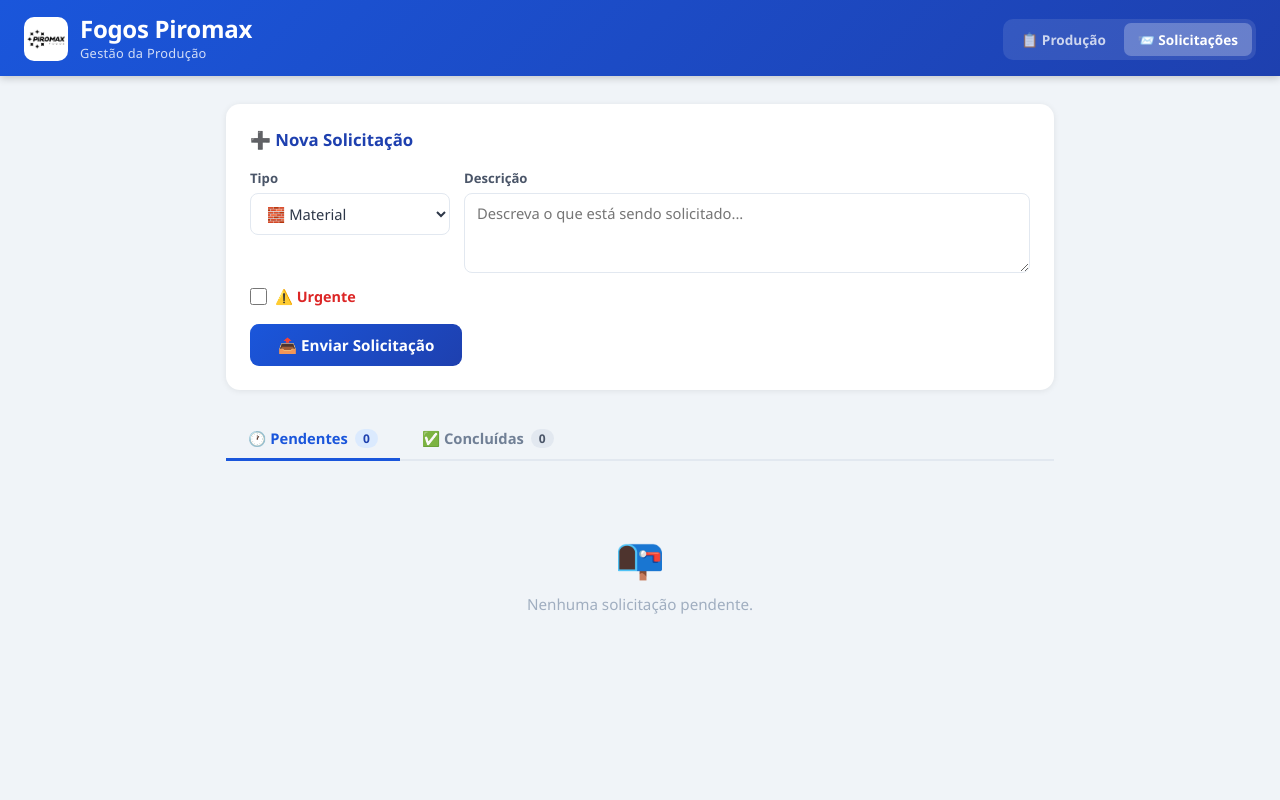
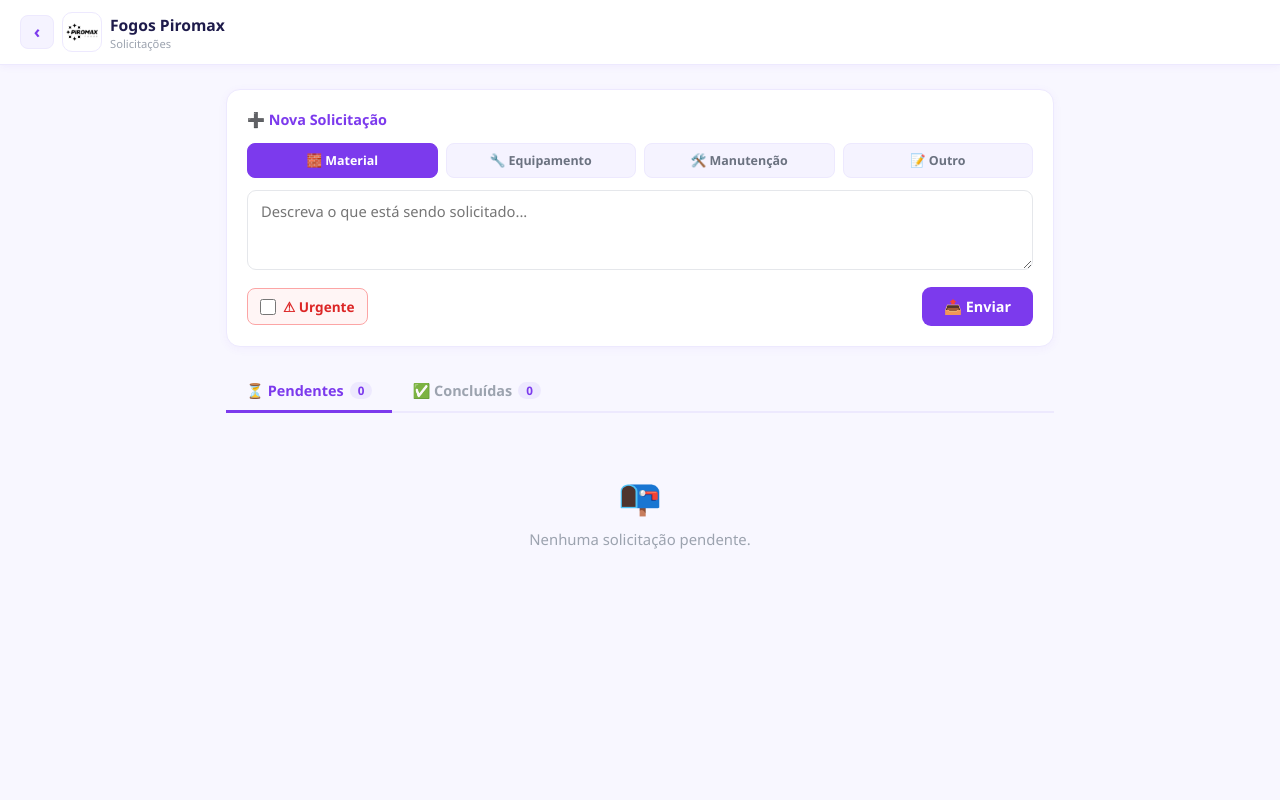
Before and after one commit to fogospiromax/controledeprodu-o, a Flask app: template templates/requests.html in a window 1280 px wide. Run offline with Flask 3, Linux system fonts and the light colour scheme; the template is opened without the code that fills it, so the values that code supplies are empty; some libraries are stand-ins or nearby versions.

Commit message:
Update requests.html

```diff
--- a/templates/requests.html
+++ b/templates/requests.html
@@ -4,140 +4,220 @@
 <meta charset="UTF-8">
 <meta name="viewport" content="width=device-width, initial-scale=1.0">
 <title>Solicitações — Fogos Piromax</title>
+<link rel="manifest" href="/static/manifest.json">
+<link rel="apple-touch-icon" href="/static/logo.png">
+<meta name="apple-mobile-web-app-capable" content="yes">
+<meta name="apple-mobile-web-app-title" content="Piromax">
+<meta name="apple-mobile-web-app-status-bar-style" content="default">
+<meta name="theme-color" content="#7c3aed">
 <style>
 * { box-sizing: border-box; margin: 0; padding: 0; }
-body { font-family: 'Segoe UI', Tahoma, Geneva, Verdana, sans-serif; background: #f0f4f8; color: #2d3748; min-height: 100vh; }
+body { font-family: 'Segoe UI', system-ui, sans-serif; background: #f8f7ff; color: #2d3748; min-height: 100vh; }
 
 /* ── Header ── */
-header { background: linear-gradient(135deg, #1a56db, #1e40af); color: white; padding: 16px 24px 0; box-shadow: 0 2px 8px rgba(0,0,0,0.2); }
-.header-top { display: flex; justify-content: space-between; align-items: center; flex-wrap: wrap; gap: 10px; padding-bottom: 14px; }
-.header-brand { display: flex; align-items: center; gap: 12px; }
+header {
+  background: white; border-bottom: 1px solid #ede9fe;
+  box-shadow: 0 1px 8px rgba(124,58,237,0.07);
+  position: sticky; top: 0; z-index: 50;
+  padding: 12px 20px; display: flex; align-items: center; gap: 8px;
+}
+.header-left { display: flex; align-items: center; gap: 8px; flex: 1; }
+.back-btn {
+  width: 34px; height: 34px; background: #f5f3ff; border-radius: 8px;
+  display: flex; align-items: center; justify-content: center;
+  color: #7c3aed; font-size: 1.1rem; cursor: pointer;
+  border: 1.5px solid #ede9fe; font-family: inherit;
+  flex-shrink: 0; text-decoration: none; font-weight: 700; line-height: 1;
+}
+.back-btn:hover { background: #ede9fe; }
 .header-logo {
-  width: 44px; height: 44px;
-  background: white;
-  border-radius: 10px;
-  display: flex; align-items: center; justify-content: center;
-  overflow: hidden; flex-shrink: 0;
-  padding: 3px;
+  width: 40px; height: 40px; background: white; border-radius: 10px;
+  overflow: hidden; padding: 3px; border: 1px solid #ede9fe; flex-shrink: 0;
 }
 .header-logo img { width: 100%; height: 100%; object-fit: contain; }
-.header-brand-text h1 { font-size: 1.5rem; font-weight: 800; letter-spacing: -0.3px; line-height: 1.1; }
-.header-brand-text .app-name { font-size: 0.8rem; opacity: 0.8; font-weight: 500; margin-top: 2px; letter-spacing: 0.3px; }
-.header-nav { display: flex; gap: 4px; background: rgba(255,255,255,0.1); border-radius: 10px; padding: 4px; }
-.header-nav a { color: white; text-decoration: none; padding: 7px 14px; border-radius: 7px; font-size: 0.85rem; font-weight: 600; transition: background 0.2s; opacity: 0.75; }
-.header-nav a:hover { background: rgba(255,255,255,0.15); opacity: 1; }
-.header-nav a.active { background: rgba(255,255,255,0.25); opacity: 1; }
+.header-brand-text .title { font-size: 0.98rem; font-weight: 700; color: #1e1b4b; }
+.header-brand-text .sub { font-size: 0.7rem; color: #9ca3af; }
 
 /* ── Layout ── */
-.container { max-width: 860px; margin: 28px auto; padding: 0 16px; }
+.container { max-width: 860px; margin: 24px auto; padding: 0 16px 40px; }
 
-/* ── Formulário ── */
-.form-card { background: white; border-radius: 14px; box-shadow: 0 1px 6px rgba(0,0,0,0.08); padding: 24px; margin-bottom: 28px; }
-.form-card h2 { font-size: 1.05rem; font-weight: 700; color: #1e40af; margin-bottom: 18px; display: flex; align-items: center; gap: 8px; }
-.form-row { display: flex; gap: 14px; flex-wrap: wrap; margin-bottom: 14px; }
-.form-group { display: flex; flex-direction: column; gap: 6px; flex: 1; min-width: 180px; }
-label { font-size: 0.82rem; font-weight: 600; color: #4a5568; }
-select, textarea, input[type="text"] { border: 1.5px solid #e2e8f0; border-radius: 8px; padding: 9px 12px; font-size: 0.92rem; font-family: inherit; color: #2d3748; outline: none; transition: border-color 0.2s; background: white; }
-select:focus, textarea:focus, input[type="text"]:focus { border-color: #1a56db; box-shadow: 0 0 0 3px rgba(26,86,219,0.1); }
-textarea { resize: vertical; min-height: 80px; }
-.urgente-row { display: flex; align-items: center; gap: 8px; margin-bottom: 18px; }
-.urgente-row input[type="checkbox"] { width: 17px; height: 17px; accent-color: #dc2626; cursor: pointer; }
-.urgente-row label { font-size: 0.9rem; color: #dc2626; font-weight: 600; cursor: pointer; }
-.btn-submit { background: linear-gradient(135deg, #1a56db, #1e40af); color: white; border: none; border-radius: 9px; padding: 11px 28px; font-size: 0.95rem; font-weight: 700; cursor: pointer; transition: opacity 0.2s, transform 0.1s; font-family: inherit; }
-.btn-submit:hover { opacity: 0.9; }
-.btn-submit:active { transform: scale(0.97); }
+/* ── Formulário nova solicitação ── */
+.form-card {
+  background: white; border-radius: 14px;
+  box-shadow: 0 2px 10px rgba(124,58,237,0.05); border: 1.5px solid #ede9fe;
+  padding: 20px; margin-bottom: 24px;
+}
+.form-card h2 {
+  font-size: 0.9rem; font-weight: 700; color: #7c3aed; margin-bottom: 14px;
+}
+.tipo-grid {
+  display: grid; grid-template-columns: repeat(4, 1fr); gap: 8px; margin-bottom: 12px;
+}
+.tipo-btn {
+  background: #f5f3ff; border: 1.5px solid #ede9fe; border-radius: 8px;
+  padding: 8px 6px; font-size: 0.78rem; font-weight: 600; color: #6b7280;
+  cursor: pointer; font-family: inherit; text-align: center; transition: all 0.15s;
+}
+.tipo-btn:hover { border-color: #c4b5fd; color: #7c3aed; }
+.tipo-btn.active { background: #7c3aed; border-color: #7c3aed; color: white; }
+.form-textarea {
+  width: 100%; border: 1.5px solid #e5e7eb; border-radius: 9px;
+  padding: 10px 13px; font-size: 0.92rem; font-family: inherit;
+  color: #1e1b4b; resize: vertical; min-height: 80px; outline: none;
+  transition: border-color 0.2s; margin-bottom: 12px;
+}
+.form-textarea:focus { border-color: #7c3aed; box-shadow: 0 0 0 3px rgba(124,58,237,0.08); }
+.form-footer { display: flex; align-items: center; justify-content: space-between; flex-wrap: wrap; gap: 10px; }
+.urgente-toggle {
+  display: flex; align-items: center; gap: 7px; cursor: pointer;
+  padding: 8px 12px; border: 1.5px solid #fca5a5; border-radius: 8px;
+  background: #fff5f5; user-select: none; font-size: 0.85rem;
+  font-weight: 700; color: #dc2626;
+}
+.urgente-toggle input { width: 16px; height: 16px; accent-color: #dc2626; cursor: pointer; }
+.btn-submit {
+  background: #7c3aed; color: white; border: none; border-radius: 9px;
+  padding: 10px 22px; font-size: 0.9rem; font-weight: 700;
+  cursor: pointer; font-family: inherit; transition: background 0.15s;
+}
+.btn-submit:hover { background: #6d28d9; }
 
 /* ── Abas ── */
-.tabs { display: flex; gap: 0; border-bottom: 2px solid #e2e8f0; margin-bottom: 20px; }
-.tab-btn { background: none; border: none; padding: 10px 22px; font-size: 0.92rem; font-weight: 600; color: #718096; cursor: pointer; border-bottom: 3px solid transparent; margin-bottom: -2px; transition: all 0.2s; font-family: inherit; display: flex; align-items: center; gap: 7px; }
-.tab-btn.active { color: #1a56db; border-bottom-color: #1a56db; }
-.tab-btn:hover { color: #2d3748; }
-.tab-badge { background: #e2e8f0; color: #4a5568; border-radius: 20px; padding: 1px 8px; font-size: 0.75rem; font-weight: 700; }
-.tab-btn.active .tab-badge { background: #dbeafe; color: #1e40af; }
+.tabs {
+  display: flex; gap: 0; border-bottom: 2px solid #ede9fe; margin-bottom: 18px;
+}
+.tab-btn {
+  background: none; border: none; padding: 10px 20px;
+  font-size: 0.9rem; font-weight: 600; color: #9ca3af; cursor: pointer;
+  border-bottom: 3px solid transparent; margin-bottom: -2px;
+  transition: all 0.2s; font-family: inherit;
+  display: flex; align-items: center; gap: 6px;
+}
+.tab-btn.active { color: #7c3aed; border-bottom-color: #7c3aed; }
+.tab-btn:hover { color: #374151; }
+.tab-badge {
+  background: #ede9fe; color: #7c3aed; border-radius: 20px;
+  padding: 1px 8px; font-size: 0.73rem; font-weight: 700;
+}
 .tab-panel { display: none; }
 .tab-panel.active { display: block; }
 
+/* ── Divisores urgente / normal ── */
+.urgente-divider {
+  font-size: 0.68rem; font-weight: 700; color: #dc2626; letter-spacing: 0.5px;
+  padding: 6px 4px 8px; border-top: 2px solid #fecaca; margin-top: 4px;
+}
+.normal-divider {
+  font-size: 0.68rem; font-weight: 700; color: #9ca3af; letter-spacing: 0.5px;
+  padding: 10px 4px 8px; border-top: 1px solid #f3f4f6; margin-top: 4px;
+}
+
 /* ── Cards de solicitação ── */
-.req-list { display: flex; flex-direction: column; gap: 12px; }
-.req-card { background: white; border-radius: 12px; box-shadow: 0 1px 4px rgba(0,0,0,0.07); padding: 16px 20px; border-left: 4px solid #cbd5e0; display: flex; gap: 14px; align-items: flex-start; }
-.req-card.urgente { border-left-color: #dc2626; }
-.req-card.concluida { border-left-color: #16a34a; opacity: 0.85; }
-.req-tipo-badge { background: #eff6ff; color: #1e40af; border-radius: 7px; padding: 5px 10px; font-size: 0.75rem; font-weight: 700; white-space: nowrap; flex-shrink: 0; }
+.req-list { display: flex; flex-direction: column; gap: 10px; }
+.req-card {
+  background: white; border-radius: 12px;
+  box-shadow: 0 1px 5px rgba(0,0,0,0.06); padding: 14px 18px;
+  border-left: 4px solid #e5e7eb;
+  display: flex; gap: 12px; align-items: flex-start;
+}
+.req-card.urgente { border-left-color: #ef4444; }
+.req-card.pendente { border-left-color: #f59e0b; }
+.req-card.concluida { border-left-color: #22c55e; opacity: 0.85; }
+.req-tipo-badge {
+  background: #f5f3ff; color: #7c3aed; border-radius: 7px;
+  padding: 4px 9px; font-size: 0.73rem; font-weight: 700;
+  white-space: nowrap; flex-shrink: 0;
+}
 .req-body { flex: 1; }
-.req-desc { font-size: 0.95rem; color: #1a202c; font-weight: 500; margin-bottom: 6px; line-height: 1.4; }
-.req-meta { font-size: 0.78rem; color: #718096; display: flex; gap: 12px; flex-wrap: wrap; }
-.badge-urgente { background: #fee2e2; color: #dc2626; border-radius: 5px; padding: 2px 8px; font-size: 0.72rem; font-weight: 700; }
-.badge-concluida { background: #dcfce7; color: #16a34a; border-radius: 5px; padding: 2px 8px; font-size: 0.72rem; font-weight: 700; }
-.req-resposta { margin-top: 8px; background: #f0fdf4; border-radius: 7px; padding: 8px 12px; font-size: 0.82rem; color: #166534; border-left: 3px solid #16a34a; }
-.empty-state { text-align: center; padding: 48px 24px; color: #a0aec0; font-size: 0.95rem; }
-.empty-state .empty-icon { font-size: 2.5rem; margin-bottom: 10px; }
+.req-desc { font-size: 0.93rem; color: #111827; font-weight: 500; margin-bottom: 5px; line-height: 1.4; }
+.req-meta { font-size: 0.77rem; color: #9ca3af; display: flex; gap: 10px; flex-wrap: wrap; }
+.badge-urgente {
+  background: #fee2e2; color: #dc2626; border-radius: 5px;
+  padding: 1px 7px; font-size: 0.7rem; font-weight: 700;
+}
+.badge-concluida {
+  background: #dcfce7; color: #16a34a; border-radius: 5px;
+  padding: 1px 7px; font-size: 0.7rem; font-weight: 700;
+}
+.req-resposta {
+  margin-top: 8px; background: #f0fdf4; border-radius: 7px;
+  padding: 8px 12px; font-size: 0.82rem; color: #166534;
+  border-left: 3px solid #16a34a;
+}
+.empty-state { text-align: center; padding: 40px 20px; color: #9ca3af; font-size: 0.93rem; }
+.empty-state .empty-icon { font-size: 2.2rem; margin-bottom: 10px; }
 
 /* ── Toast ── */
-#toast { position: fixed; bottom: 24px; left: 50%; transform: translateX(-50%); background: #1e40af; color: white; padding: 12px 24px; border-radius: 10px; font-size: 0.9rem; font-weight: 600; box-shadow: 0 4px 16px rgba(0,0,0,0.2); opacity: 0; transition: opacity 0.3s; pointer-events: none; z-index: 999; white-space: nowrap; }
+#toast {
+  position: fixed; bottom: 24px; left: 50%; transform: translateX(-50%);
+  background: #7c3aed; color: white; padding: 12px 24px;
+  border-radius: 10px; font-size: 0.9rem; font-weight: 600;
+  box-shadow: 0 4px 16px rgba(0,0,0,0.15);
+  opacity: 0; transition: opacity 0.3s; pointer-events: none; z-index: 999;
+  white-space: nowrap;
+}
 #toast.show { opacity: 1; }
+
+@media (max-width: 480px) {
+  .tipo-grid { grid-template-columns: repeat(2, 1fr); }
+}
 </style>
 </head>
 <body>
+
 <header>
-  <div class="header-top">
-    <div class="header-brand">
-      <div class="header-logo"><img src="/static/logo.png" alt="Piromax"></div>
+  <div class="header-left">
+    <a href="/" class="back-btn" title="Voltar ao início">‹</a>
+    <div class="header-logo">
+      <img src="/static/logo.png" alt="Piromax">
+    </div>
     <div class="header-brand-text">
-        <h1>Fogos Piromax</h1>
-        <div class="app-name">Gestão da Produção</div>
+      <div class="title">Fogos Piromax</div>
+      <div class="sub">Solicitações</div>
     </div>
-    </div>
-    <nav class="header-nav">
-      <a href="/">📋 Produção</a>
-      <a href="/requests" class="active">📨 Solicitações</a>
-    </nav>
   </div>
 </header>
 
 <div class="container">
+
   <!-- Formulário nova solicitação -->
   <div class="form-card">
     <h2>➕ Nova Solicitação</h2>
-    <div class="form-row">
-      <div class="form-group" style="max-width: 200px;">
-        <label for="tipo">Tipo</label>
-        <select id="tipo">
-          <option value="material">🧱 Material</option>
-          <option value="equipamento">🔧 Equipamento</option>
-          <option value="manutencao">🛠️ Manutenção</option>
-          <option value="outro">📝 Outro</option>
-        </select>
+    <div class="tipo-grid" id="tipoGrid">
+      <button class="tipo-btn active" data-value="material" onclick="selecionarTipo(this)">🧱 Material</button>
+      <button class="tipo-btn" data-value="equipamento" onclick="selecionarTipo(this)">🔧 Equipamento</button>
+      <button class="tipo-btn" data-value="manutencao" onclick="selecionarTipo(this)">🛠️ Manutenção</button>
+      <button class="tipo-btn" data-value="outro" onclick="selecionarTipo(this)">📝 Outro</button>
     </div>
-      <div class="form-group">
-        <label for="descricao">Descrição</label>
-        <textarea id="descricao" placeholder="Descreva o que está sendo solicitado..."></textarea>
+    <textarea class="form-textarea" id="descricao" placeholder="Descreva o que está sendo solicitado..."></textarea>
+    <div class="form-footer">
+      <label class="urgente-toggle">
+        <input type="checkbox" id="urgente"> ⚠ Urgente
+      </label>
+      <button class="btn-submit" onclick="enviarSolicitacao()">📤 Enviar</button>
     </div>
-    </div>
-    <div class="urgente-row">
-      <input type="checkbox" id="urgente">
-      <label for="urgente">⚠️ Urgente</label>
-    </div>
-    <button class="btn-submit" onclick="enviarSolicitacao()">📤 Enviar Solicitação</button>
   </div>
 
   <!-- Abas -->
   <div class="tabs">
     <button class="tab-btn active" onclick="trocarAba('pendentes', this)">
-      🕐 Pendentes
-      <span class="tab-badge" id="badge-pendentes">{{ pendentes|length }}</span>
+      ⏳ Pendentes <span class="tab-badge" id="badge-pendentes">{{ pendentes|length }}</span>
     </button>
     <button class="tab-btn" onclick="trocarAba('concluidas', this)">
-      ✅ Concluídas
-      <span class="tab-badge" id="badge-concluidas">{{ concluidas|length }}</span>
+      ✅ Concluídas <span class="tab-badge" id="badge-concluidas">{{ concluidas|length }}</span>
     </button>
   </div>
 
-  <!-- Pendentes -->
+  <!-- Pendentes: urgentes primeiro -->
   <div class="tab-panel active" id="panel-pendentes">
     <div class="req-list" id="lista-pendentes">
-      {% if pendentes %}
-        {% for r in pendentes %}
-        <div class="req-card {% if r.urgente %}urgente{% endif %}" data-id="{{ r.id }}">
+      {% set urgentes = pendentes | selectattr('urgente') | list %}
+      {% set normais = pendentes | rejectattr('urgente') | list %}
+
+      {% if urgentes %}
+      <div class="urgente-divider">⚠ URGENTE</div>
+      {% for r in urgentes %}
+      <div class="req-card urgente" data-id="{{ r.id }}">
         <span class="req-tipo-badge">
           {% if r.tipo == 'material' %}🧱 Material
           {% elif r.tipo == 'equipamento' %}🔧 Equipamento
@@ -148,12 +228,34 @@ textarea { resize: vertical; min-height: 80px; }
           <div class="req-desc">{{ r.descricao }}</div>
           <div class="req-meta">
             <span>🕐 {{ r.created_at }}</span>
-              {% if r.urgente %}<span class="badge-urgente">⚠️ URGENTE</span>{% endif %}
+            <span class="badge-urgente">⚠️ URGENTE</span>
           </div>
         </div>
       </div>
       {% endfor %}
-      {% else %}
+      {% endif %}
+
+      {% if normais %}
+      <div class="normal-divider">OUTRAS PENDÊNCIAS</div>
+      {% for r in normais %}
+      <div class="req-card pendente" data-id="{{ r.id }}">
+        <span class="req-tipo-badge">
+          {% if r.tipo == 'material' %}🧱 Material
+          {% elif r.tipo == 'equipamento' %}🔧 Equipamento
+          {% elif r.tipo == 'manutencao' %}🛠️ Manutenção
+          {% else %}📝 Outro{% endif %}
+        </span>
+        <div class="req-body">
+          <div class="req-desc">{{ r.descricao }}</div>
+          <div class="req-meta">
+            <span>🕐 {{ r.created_at }}</span>
+          </div>
+        </div>
+      </div>
+      {% endfor %}
+      {% endif %}
+
+      {% if not urgentes and not normais %}
       <div class="empty-state">
         <div class="empty-icon">📭</div>
         Nenhuma solicitação pendente.
@@ -195,10 +297,20 @@ textarea { resize: vertical; min-height: 80px; }
       {% endif %}
     </div>
   </div>
+
 </div>
 
 <div id="toast"></div>
+
 <script>
+let tipoSelecionado = 'material';
+
+function selecionarTipo(btn) {
+  document.querySelectorAll('.tipo-btn').forEach(b => b.classList.remove('active'));
+  btn.classList.add('active');
+  tipoSelecionado = btn.dataset.value;
+}
+
 function trocarAba(aba, btn) {
   document.querySelectorAll('.tab-btn').forEach(b => b.classList.remove('active'));
   document.querySelectorAll('.tab-panel').forEach(p => p.classList.remove('active'));
@@ -209,8 +321,9 @@ function trocarAba(aba, btn) {
 async function enviarSolicitacao() {
   const desc = document.getElementById('descricao').value.trim();
   if (!desc) { showToast('⚠️ Preencha a descrição.', true); return; }
+
   const payload = {
-    tipo: document.getElementById('tipo').value,
+    tipo: tipoSelecionado,
     descricao: desc,
     urgente: document.getElementById('urgente').checked
   };
@@ -230,7 +343,7 @@ async function enviarSolicitacao() {
     if (empty) empty.remove();
     const tipoLabels = { material: '🧱 Material', equipamento: '🔧 Equipamento', manutencao: '🛠️ Manutenção', outro: '📝 Outro' };
     const card = document.createElement('div');
-    card.className = 'req-card' + (r.urgente ? ' urgente' : '');
+    card.className = 'req-card ' + (r.urgente ? 'urgente' : 'pendente');
     card.dataset.id = r.id;
     card.innerHTML = `
       <span class="req-tipo-badge">${tipoLabels[r.tipo] || r.tipo}</span>
@@ -241,7 +354,26 @@ async function enviarSolicitacao() {
           ${r.urgente ? '<span class="badge-urgente">⚠️ URGENTE</span>' : ''}
         </div>
       </div>`;
-    lista.prepend(card);
+    // Inserir no lugar certo (urgentes no topo, normais após o divisor)
+    if (r.urgente) {
+      let divider = lista.querySelector('.urgente-divider');
+      if (!divider) {
+        divider = document.createElement('div');
+        divider.className = 'urgente-divider';
+        divider.textContent = '⚠ URGENTE';
+        lista.prepend(divider);
+      }
+      divider.after(card);
+    } else {
+      let divider = lista.querySelector('.normal-divider');
+      if (!divider) {
+        divider = document.createElement('div');
+        divider.className = 'normal-divider';
+        divider.textContent = 'OUTRAS PENDÊNCIAS';
+        lista.appendChild(divider);
+      }
+      lista.appendChild(card);
+    }
     const badge = document.getElementById('badge-pendentes');
     badge.textContent = parseInt(badge.textContent || '0') + 1;
   } else {
@@ -252,7 +384,7 @@ async function enviarSolicitacao() {
 function showToast(msg, erro = false) {
   const t = document.getElementById('toast');
   t.textContent = msg;
-  t.style.background = erro ? '#dc2626' : '#1e40af';
+  t.style.background = erro ? '#dc2626' : '#7c3aed';
   t.classList.add('show');
   setTimeout(() => t.classList.remove('show'), 3000);
 }
```
Lines whose indentation alone changed are shown as unchanged.
